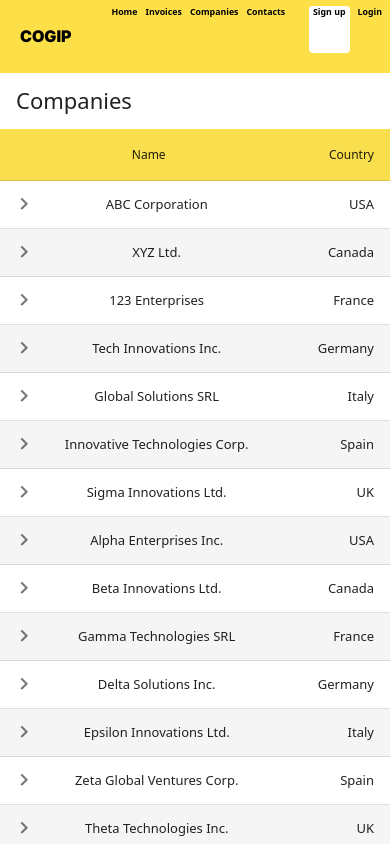
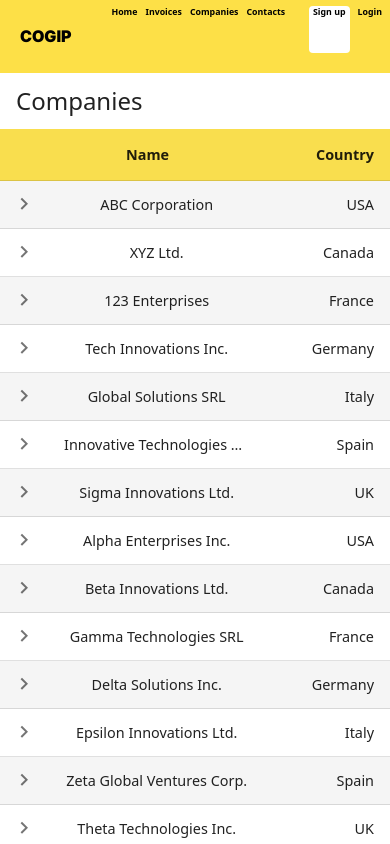
Before and after one commit to Takowski/Cogip_Project, a React (Vite) app: page / in a window 390 px wide. Shown: the top 844 px of the page. Built offline with nearby package versions, Linux system fonts and the light colour scheme.

Commit message:
table ok

```diff
--- a/src/landing.css
+++ /dev/null
@@ -1,45 +0,0 @@
-
-.rdt_Table {
-  max-width: 800px !important;/* styles for the table */
-}
-
-.rdt_TableRow {
-  /* styles for the rows */
-}
-
-.rdt_TableCol {
-  /* styles for the columns */
-}
-
-.rdt_TableCol_Sortable {
-  /* styles for sortable columns */
-}
-
-.rdt_TableCell {
-  /* styles for the cells */
-}
-
-.rdt_TableHeader {
-/* styles for the header */
-}
-
-.rdt_TableFooter {
-  /* styles for the footer */
-}
-
-.rdt_TableHead {
-  /* styles for the table head */
-}
-
-.rdt_TableHeadRow {
-    background-color: #F9DE4E !important;
-  /* styles for the header row */
-}
-
-.rdt_TableBody {
-  /* styles for the table body */
-}
-
-.rdt_ExpanderRow {
-  /* styles for the expanded row */
-}
--- a/src/landing.jsx
+++ b/src/landing.jsx
@@ -1,7 +1,7 @@
 
 import companies from './all_companies.json'; // Import the data
 import DataTable from 'react-data-table-component';
-import './landing.css';
+import './yellow_table.css';
 
 
 const ExpandedComponent = ({ data }) =>
@@ -48,14 +48,6 @@ const columns = [
   },
 ];
 
-const conditionalRowStyles = [
-  {
-    when: () => true,
-    style: (row) => ({
-      backgroundColor: row.index % 2 === 0 ? 'white' : '#F5F5F5',
-    }),
-  },
-];
 
 function MyComponent() {
   const indexedCompanies = companies.map((company, index) => ({
@@ -70,7 +62,7 @@ function MyComponent() {
       data={indexedCompanies} // Use the indexed data
       expandableRows
       expandableRowsComponent={ExpandedComponent}
-      conditionalRowStyles={conditionalRowStyles}
+
 
     />
   );
--- /dev/null
+++ b/src/yellow_table.css
@@ -0,0 +1,63 @@
+.rdt_Table {
+  max-width: 800px !important; /* styles for the table */
+}
+
+.rdt_TableRow:nth-child(odd) {
+  background-color: #F5F5F5 !important;
+}
+
+.rdt_TableRow:nth-child(even) {
+  background-color: white !important;
+}
+
+.rdt_TableCol {
+  font-size: 0.9rem !important;
+  font-weight: bold !important;
+
+}
+
+.rdt_TableCol_Sortable {
+  /* styles for sortable columns */
+}
+
+.rdt_TableCell {
+  font-size: 0.9rem;/* styles for the cells */
+}
+
+.rdt_TableHeader {
+font-size: 2.5rem !important;
+}
+
+.rdt_TableFooter {
+  /* styles for the footer */
+}
+
+.rdt_TableHead {
+
+}
+
+.rdt_TableHeadRow {
+  background-color: #F9DE4E !important;
+  /* styles for the header row */
+}
+
+.rdt_TableBody {
+
+  /* styles for the table body */
+}
+
+.rdt_ExpanderRow {
+
+  /* styles for the expanded row */
+}/*# sourceMappingURL=landing.css.map */
+
+@media (max-width: 700px) {
+  .rdt_TableHeader {
+    font-size: 2rem !important;
+  }
+}
+@media (max-width: 400px) {
+  .rdt_TableHeader {
+    font-size: 1.5rem !important;
+  }
+}
```
